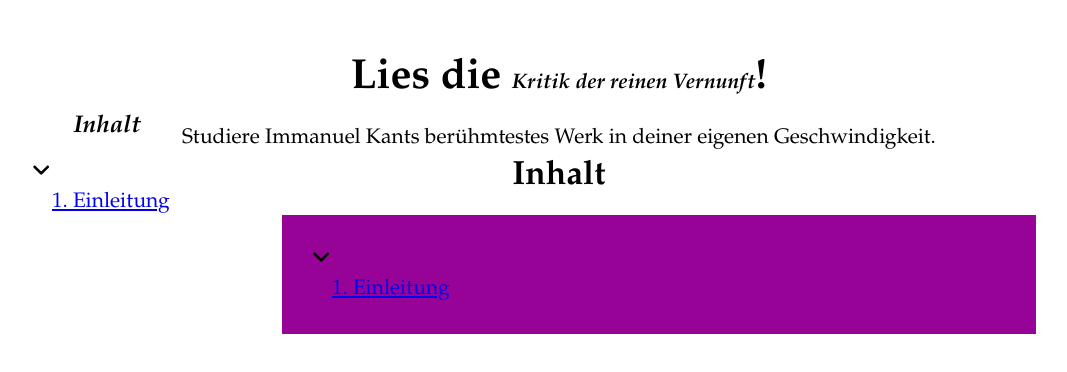
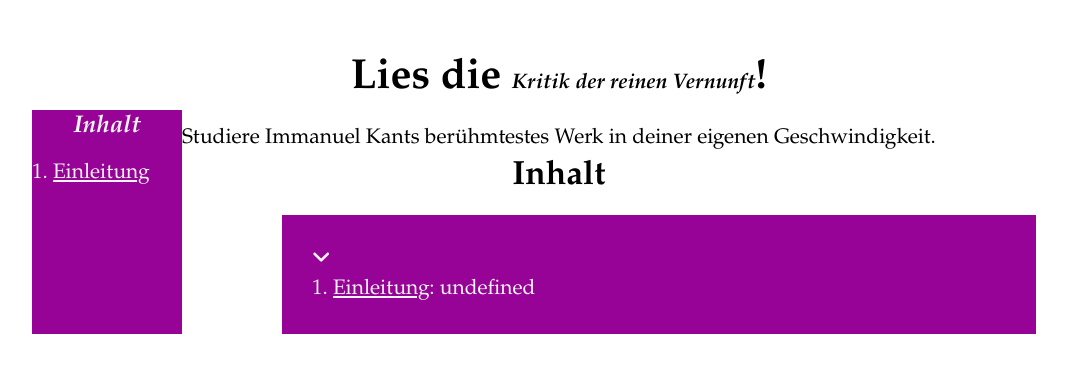
Before and after one commit to miob1781/krv-course, a React (Vite) app: page / in a window 1280 px wide. Shown: the top 372 px of the page, without its empty margins (68-1135 px from the left). Built offline with nearby package versions, Linux system fonts and the light colour scheme.

Commit message:
improve style of ToC

```diff
--- a/src/components/ui/ToCListEl.tsx
+++ b/src/components/ui/ToCListEl.tsx
@@ -14,8 +14,11 @@
 
     return (
         <div className="ToCListCont">
-            <Link to={path} className="ToCTitle">{numberOfSection && `${numberOfSection}. `}{title}</Link>
-            {tocType !== "sidebar" && <span className="page-numbers">{pageNumbers}</span>}
+            <span>
+                {numberOfSection && `${numberOfSection}. `}
+                <Link to={path} className="ToCTitle">{title}</Link>
+                {tocType !== "sidebar" && ": " + pageNumbers}
+            </span>
         </div>
     )
 }
--- a/src/components/ui/ToCSection.tsx
+++ b/src/components/ui/ToCSection.tsx
@@ -33,7 +33,7 @@
 
     return (
         <div className="ToCListCont">
-            {tocType !== "intro" && icon}
+            {tocType === "welcome" && icon}
             {tocType !== "intro" && <ToCListEl
                 key={sectionData.path}
                 sectionData={sectionData}
--- a/src/style/Sidebar.css
+++ b/src/style/Sidebar.css
@@ -1,6 +1,10 @@
+@import "./variables.css";
+
 .Sidebar {
     min-width: 150px;
     max-width: 200px;
     margin-left: 50px;
     margin-top: 60px;
+    background-color: var(--primary-color);
+    color: var(--text-on-primary-color);
 }
--- a/src/style/ToCListEl.css
+++ b/src/style/ToCListEl.css
@@ -1,9 +1,12 @@
+@import "./variables.css";
+
 .ToCListCont {
     text-align: justify;
+    color: var(--text-on-primary-color);
 }
 
 .ToCTitle {
-    margin-left: 20px;
+    color: var(--text-on-primary-color);
 }
 
 .page-numbers {
```
